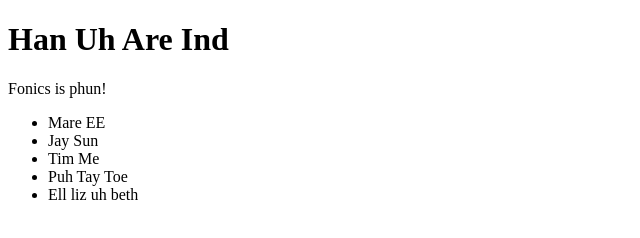
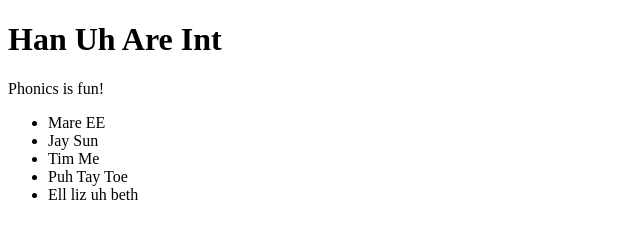
Before and after one commit to HannahAurand/sample_portfolio_remote, a plain HTML site: page index.html in a window 1280 px wide. Shown: the full height of the page, 0-640 px from the left. Drawn offline with Linux system fonts and the light colour scheme.

Commit message:
index.html

```diff
--- a/index.html
+++ b/index.html
@@ -4,8 +4,8 @@
 	<title>Yo</title>
 </head>
 <body>
-	<h1>Han Uh Are Ind</h1>
-	<p>Fonics is phun!</p>
+	<h1>Han Uh Are Int</h1>
+	<p>Phonics is fun!</p>
 		<ul>
 			<li>Mare EE</li>
 			<li>Jay Sun</li>
```
